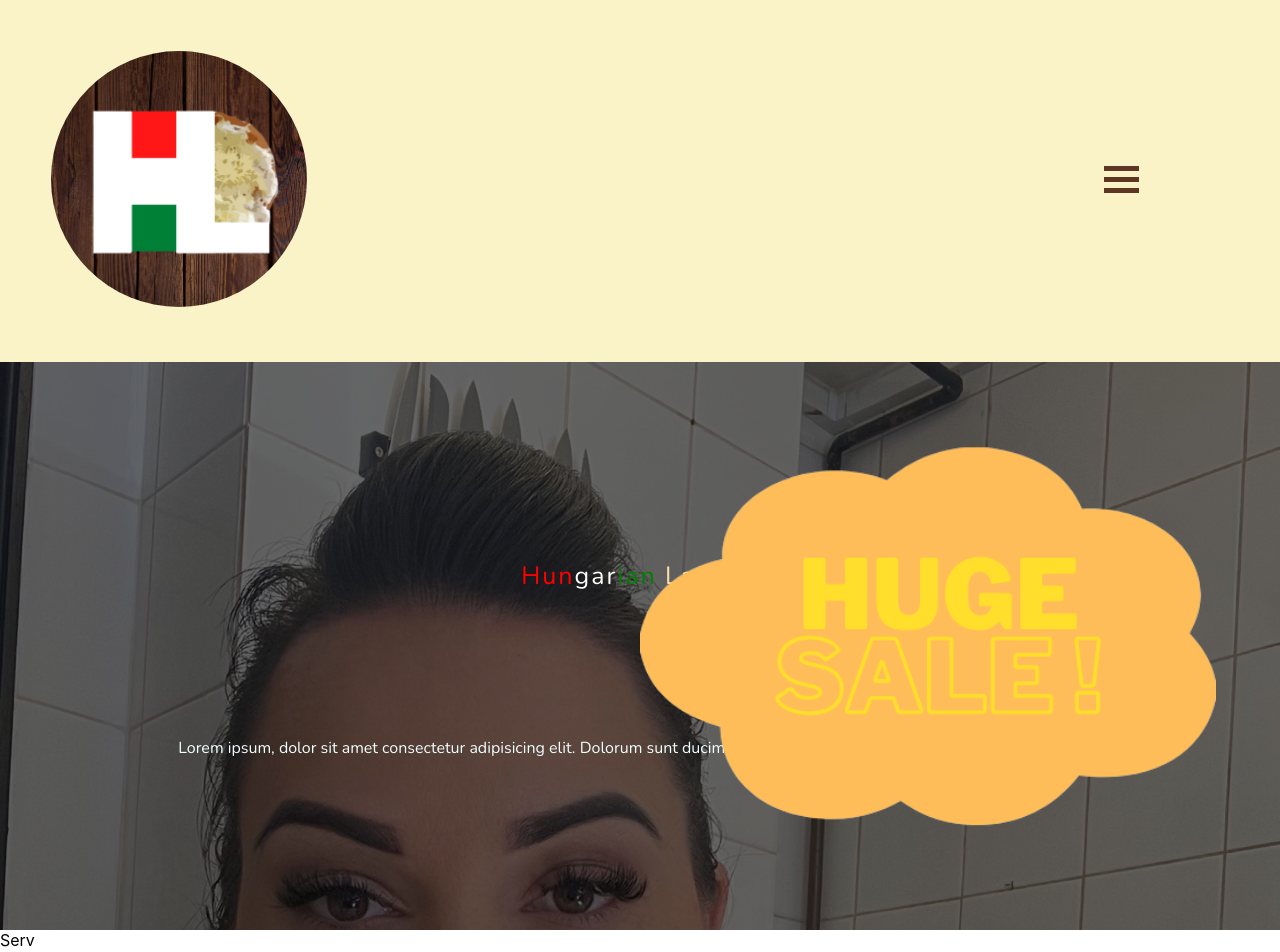
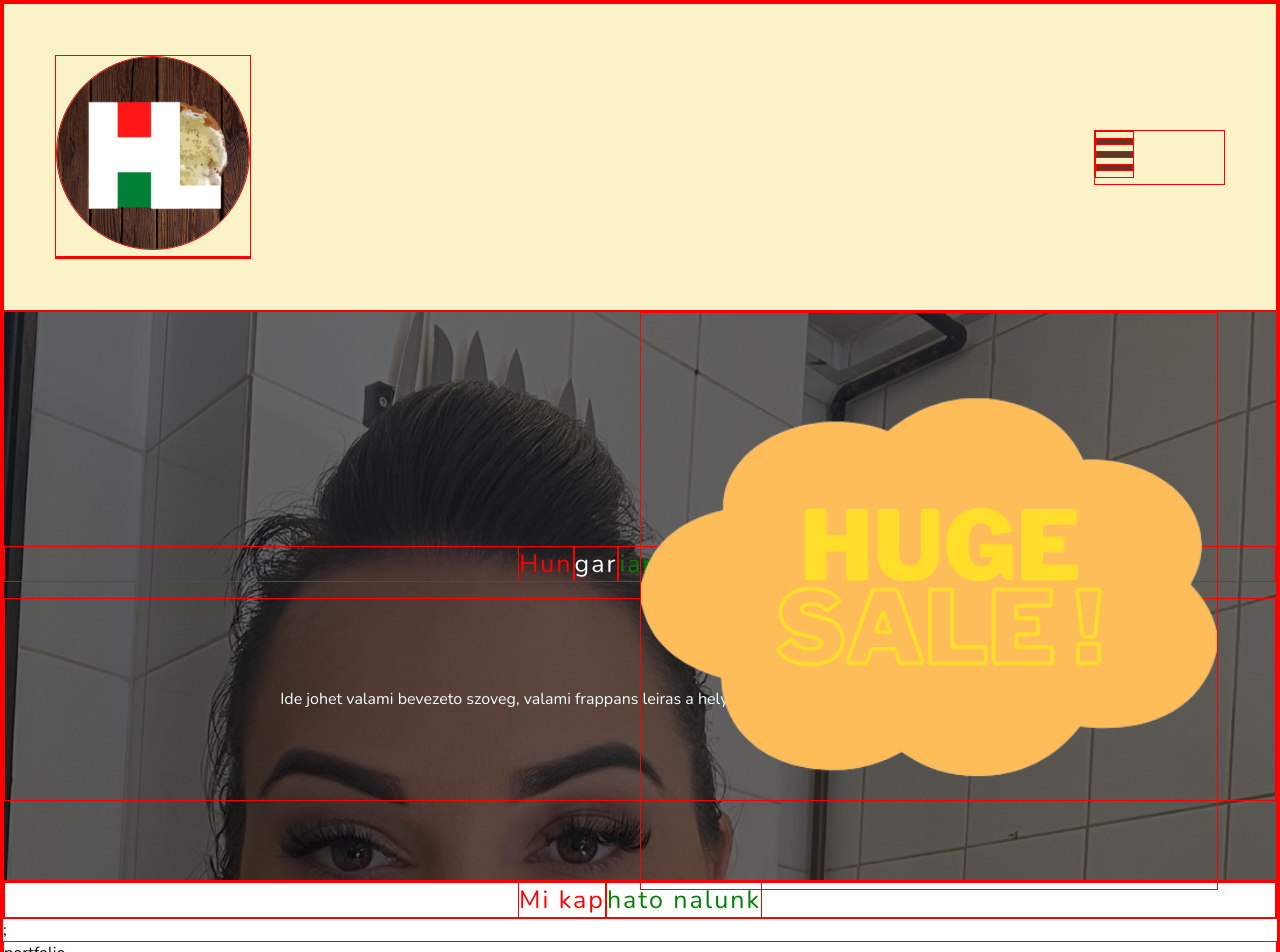
Before and after one commit to azotamiota/hungarian-langos, a React (Create React App) app: page / in a window 1280 px wide. Shown: the top 952 px of the page. Built offline with nearby package versions, Linux system fonts and the light colour scheme.

Commit message:
Hero finished

```diff
--- a/src/App.css
+++ b/src/App.css
@@ -1,8 +1,16 @@
-/* * {
+* {
     border: 1px solid red;
-} */
+}
+body {
+     font-family: 'Nunito', sans-serif;
+}
 
 /************************************************************** Navbar START*/
+#logo {
+    width: 15vw;
+    height: auto;
+    border-radius: 50%;
+}
 
 #navbar {
     display: flex;
@@ -19,7 +27,7 @@
 #nav-links {
     position: absolute;
     flex-direction: column;
-    left: -200%;
+    right: 0%;
     top: 37px;
     padding: 1em;
     background-color: #695847;;
@@ -83,11 +91,6 @@
   transform: rotate(45deg) translate(-8px, -8px);
 }
 
-#logo {
-    width: 20vw;
-    height: auto;
-    border-radius: 50%;
-}
 /************************************************************** Navbar END*/
 
 /************************************************************** Hero START*/
@@ -103,7 +106,6 @@
     width: auto;
     color: #ffdead;
     text-align: center;
-    font-family: 'Nunito', sans-serif;
 }
 
 #hero-image {
@@ -120,19 +122,41 @@ header {
     letter-spacing: 2px;
 }
 
-#red-letters {
+.red-letters {
     color: red;
 }
 
-#white-letters {
+.white-letters {
     color: white;
 }
 
-#green-letters {
+.green-letters {
     color: green;
 }
 
 #introduction {
-    padding: 10vw;
+    padding: 7vw;
     color: azure;
 }
+
+/************************************************************** Hero END*/
+
+/************************************************************** Services START*/
+
+#services {
+    display: flex;
+    flex-direction: column;
+    justify-content: center;
+    position: relative;
+    /* background-image:  linear-gradient(rgba(0, 0, 0, 0.6), rgba(0, 0, 0, 0.6)), url('./images/owner-with-langos.jpg'); */
+    /* background-size: 100vw auto; */
+    /* background-repeat: no-repeat; */
+    /* height: vh;
+    width: auto; */
+    color: #ffdead;
+    text-align: center;
+}
+
+#services-header {
+    margin-top: 0px
+}
--- a/src/components/Hero.jsx
+++ b/src/components/Hero.jsx
@@ -5,8 +5,8 @@ export default function Hero() {
   return <>
     <div id="hero">
       <img id='hero-image'src={cloudImage} alt=""/>
-      <header><span id='red-letters'>Hun</span><span id='white-letters'>gar</span><span id='green-letters'>ian</span> Langos</header>
-      <p id="introduction">Lorem ipsum, dolor sit amet consectetur adipisicing elit. Dolorum sunt ducimus minus consequuntur quis facere esse dignissimos.</p>
+      <header><span className='red-letters'>Hun</span><span className='white-letters'>gar</span><span className='green-letters'>ian</span> Langos</header>
+      <p id="introduction">Ide johet valami bevezeto szoveg, valami frappans leiras a helyrol, mirol hires, mi a legfinomabb...stb.</p>
     </div>
   </>;
 }
--- a/src/components/Navbar.jsx
+++ b/src/components/Navbar.jsx
@@ -37,7 +37,7 @@ export default function Navbar() {
         </div>
         <ul id="nav-links" className={state.navbarVisibility}>
             <li><a href="#home" className="active">Home</a></li>
-            <li><a href="#services">Our Services</a></li>
+            <li><a href="#services">Mi kaphato</a></li>
             <li><a href="#portfolio">Portfolio</a></li>
             <li><a href="#testimonials">Testimonials</a></li>
             <li><a href="#products">Products</a></li>
--- a/src/components/Services.jsx
+++ b/src/components/Services.jsx
@@ -1,5 +1,9 @@
 import React from "react";
 
 export default function Services() {
-  return <div>Serv</div>;
+  return <>
+  <div id='services'>
+      <header id='services-header'><span className='red-letters'>Mi kap</span><span className='green-letters'>hato nalunk</span></header>
+  </div>;
+  </>
 }
```
